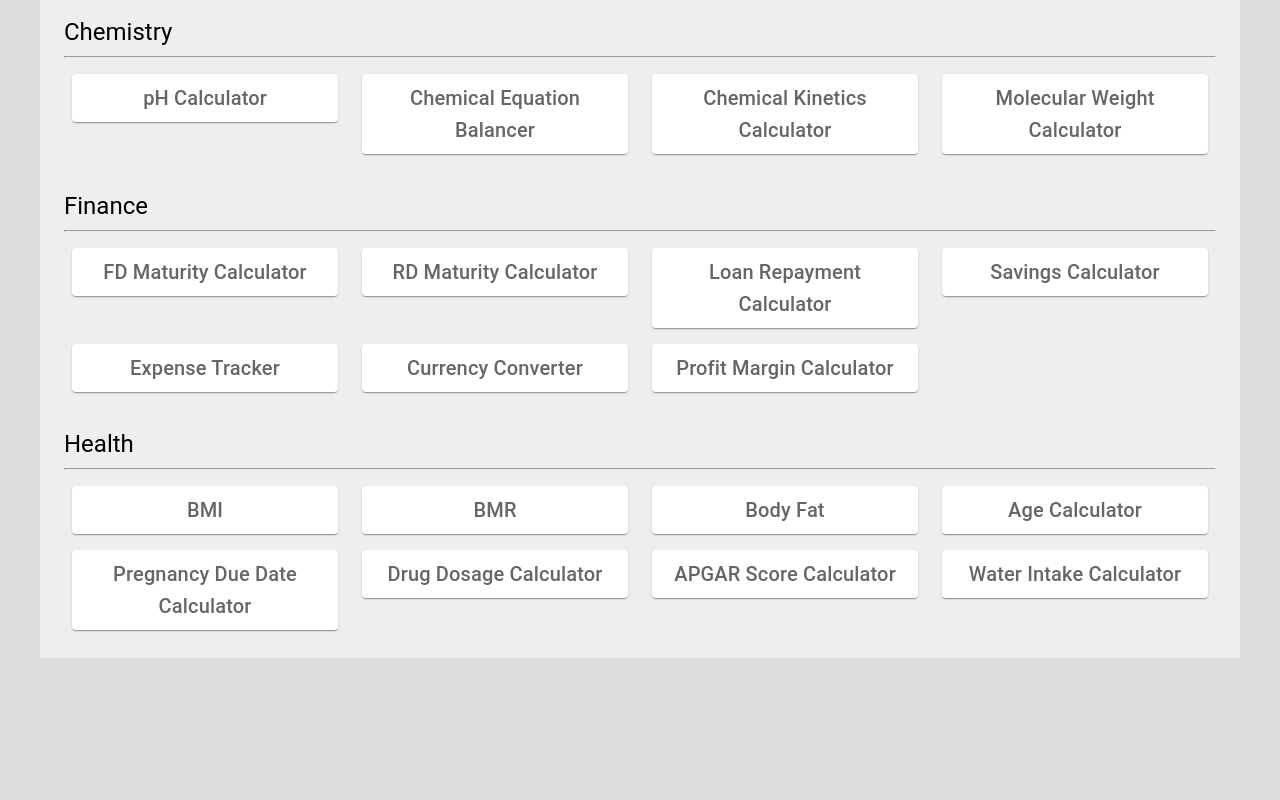
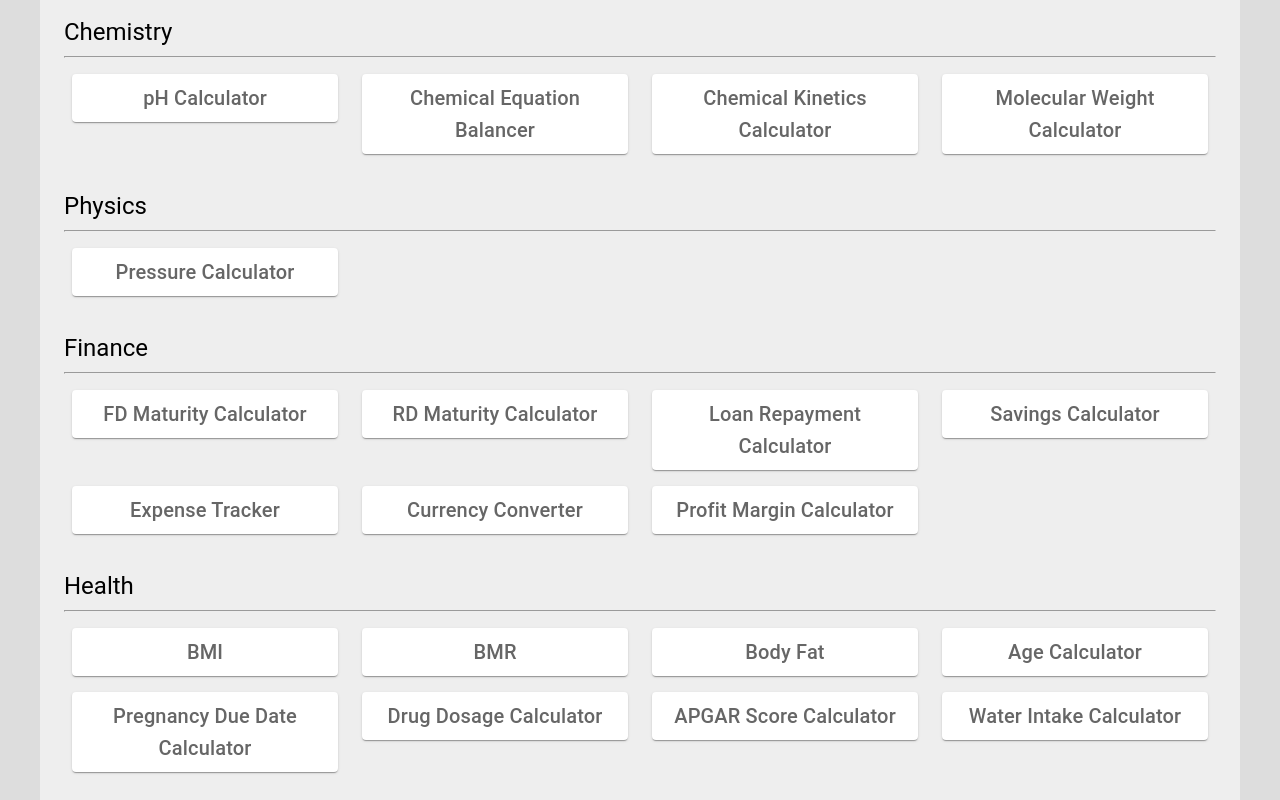
Before and after one commit to SarthakKeshari/calc_for_everything, a React (Create React App) app in the folder calculators/: page / in a window 1280 px wide. Shown: the part 2132-2932 px from the top of the page. Before the commit the page ends 2790 px from the top, so only its background shows below. Built offline with nearby package versions, Linux system fonts and the light colour scheme.

Commit message:
Added folders for contribution

```diff
--- a/calculators/src/App.js
+++ b/calculators/src/App.js
@@ -102,6 +102,7 @@ import MainCubeRootAndSquareRootCalc from './mathematical/cubeRootAndSquareRootC
 import MainAreaOf2DShapes from './mathematical/areaOf2DShapes/MainAreaOf2DShapes';
 import MainSurfaceAreaOf3DShapes from './mathematical/surfaceAreaOf3DShapes/MainSurfaceAreaOf3DShapes';
 import MainSquareAndCubeCalc from './mathematical/squareAndCubeCalc/MainSquareAndCubeCalc';
+import MainPressureCalc from './physics/pressureCalc/MainPressureCalc';
 
 function App() {
   return (
@@ -199,6 +200,8 @@ function App() {
             <Route path="chemicaleqbalancer" element={<MainChemicalEqBalancer />} />
             <Route path="chemicalkineticscalc" element={<MainChemicalKineticsCalc />} />
             <Route path="molecularweightcalc" element={<MainMolecularWeightCalc />} />
+            {/* Physics */}
+            <Route path="pressurecalc" element={<MainPressureCalc />} />
             {/* Finance */}
             <Route path="fdmaturitycalc" element={<MainFDMaturityCalc />} />
             <Route path="rdmaturitycalc" element={<MainRDMaturityCalc />} />
--- a/calculators/src/Home.js
+++ b/calculators/src/Home.js
@@ -106,6 +106,12 @@ export default function Home() {
             <HomeGridItem calcName="Molecular Weight Calculator" path="/molecularweightcalc"/>
         </Grid>
         <br/>
+        <Typography pt={1} variant='h5'>Physics</Typography>
+        <hr/>
+        <Grid container rowSpacing={2} columnSpacing={{ xs: 1, sm: 2, md: 3 }} padding={1}>
+            <HomeGridItem calcName="Pressure Calculator" path="/pressurecalc"/>
+        </Grid>
+        <br/>
         <Typography pt={1} variant='h5'>Finance</Typography>
         <hr/>
         <Grid container rowSpacing={2} columnSpacing={{ xs: 1, sm: 2, md: 3 }} padding={1}>
--- /dev/null
+++ b/calculators/src/physics/pressureCalc/MainPressureCalc.js
@@ -0,0 +1,14 @@
+import React from 'react';
+import { Container, Typography } from '@mui/material';
+
+function MainPressureCalc(){
+    return(
+        <Container maxWidth="lg" sx={{ bgcolor: '#eeeeee', minHeight: '90vh', paddingY:"10" }}>
+            <Typography pt={1} variant='h5' sx = {{textAlign: "center"}}>Pressure Calculator</Typography>
+            <hr/>
+            <br/>
+        </Container>
+    )
+}
+
+export default MainPressureCalc;
```
